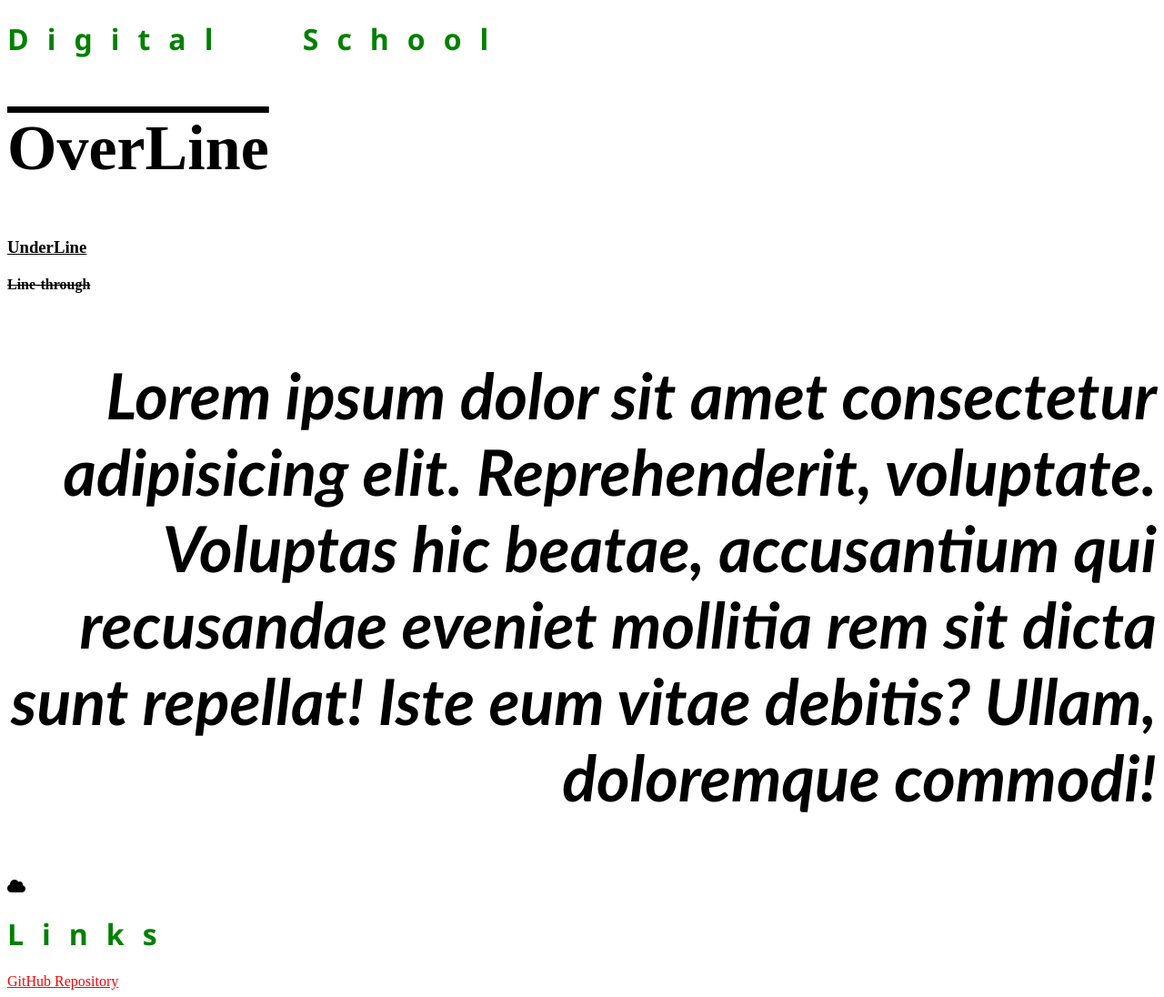
After one commit to EltonPajaziti/Shkolla-Digjitale, a PHP site: page /index2.html in a window 1280 px wide. The commit adds this page. Shown: the whole page at 91% size. Run offline with PHP 8.4, Linux system fonts and the light colour scheme; some libraries are stand-ins or nearby versions.

Commit message:
module 12
module 12

```diff
--- a/Ligjerata 5/CSS/style.css
+++ b/Ligjerata 5/CSS/style.css
@@ -33,7 +33,7 @@ div{
     background-color: powderblue;
     height: 200px;
     width: 50%;
-    /* nese e bojna max-width divi e ka max qat qidth pa marr parasysh elementet e tij sa e kane  */
+    /* nese e bojna max-width divi e ka max qat width pa marr parasysh elementet e tij sa e kane  */
 }
 
 h1{
--- /dev/null
+++ b/Ligjerata 5/CSS/style2.css
@@ -0,0 +1,58 @@
+@font-face {
+    font-family: "Fake Identity";
+    src: url("../Fonts/FakeIdentity.ttf");
+}
+
+h1{
+    color: green;
+    letter-spacing: 20px;
+    /* hapesira ne mes shkronjave  */
+    word-spacing: 50px;
+    /* hapesire ne mes te fjaleve te nje fjalie  */
+    font-family: 'Segoe UI', Tahoma, Geneva, Verdana, sans-serif;
+}
+
+/*  te dafont.com mundemi me marr loje te ndryshme te fonteve  */
+p{
+    text-indent: 50px;
+    /* e len nje hapesire ne fillim te rreshtit  */
+    /* text-align: left; eshte by defaault */
+    text-align: right;
+    font-family: 'Gill Sans', 'Gill Sans MT', Calibri, 'Trebuchet MS', sans-serif;
+    /* kur qajo family eshte ma shume se 1 fjale eshte e ndare me space atehere e shtijna nthonjza perndryshe si psh Calibri ksa nevoje me e shti nthojza  */
+    font-style: oblique;   /*eshte si italic veq se perdoret me pak*/
+    font-weight: bold;   /* mundemi edhe me vlera me i tregu */
+}
+
+h2{
+    text-decoration: overline ;
+
+}
+
+h3{
+    text-decoration: underline;
+}
+h4{
+    text-decoration: line-through;
+    /* gati se me tagun del */
+}
+.myElement{
+    font-size: 70px;
+}
+
+a:link{
+    color: red;
+}
+
+a:visited{
+    color: green;
+}
+
+
+a:hover{
+    color:palevioletred
+}
+
+a:active{
+    color: blue;
+}
--- /dev/null
+++ b/Ligjerata 5/index2.html
@@ -0,0 +1,25 @@
+<!DOCTYPE html>
+<html lang="en">
+<head>
+    <meta charset="UTF-8">
+    <meta name="viewport" content="width=device-width, initial-scale=1.0">
+    <title>Lesson 12</title>
+    <link rel="stylesheet" href="/Ligjerata 5/CSS/style2.css">
+    <script src="https://kit.fontawesome.com/83e1d59f24.js" crossorigin="anonymous"></script>
+    <link rel="stylesheet" href="https://fonts.googleapis.com/icon?family=Material+Icons">
+</head>
+<body>
+    <h1>Digital School</h1>
+    <h2 class="myElement">OverLine</h2>
+    <h3>UnderLine</h3>
+    <h4>Line-through</h4>
+    <p class="myElement">Lorem ipsum dolor sit amet consectetur adipisicing elit. Reprehenderit, voluptate. Voluptas hic beatae, accusantium qui recusandae eveniet mollitia rem sit dicta sunt repellat! Iste eum vitae debitis? Ullam, doloremque commodi!</p>
+    <!-- ideja e ID eshte qe me bo nje element unik ndryshe prej te tjerave
+     pra tnjejten id smunen me pas dy elemente
+     ndersa klasen ma shume e perdorim per grupim te elementeve dmth munden me i pas dy e ma shume elemente te njejten klase  -->
+     <i class="fas fa-cloud"></i>
+
+     <h1>Links</h1>
+     <a href="https://github.com/EltonPajaziti/Shkolla-Digjitale" target="_blank">GitHub Repository</a>
+</body>
+</html>
```
Also changed, not shown: Ligjerata 5/Fonts/FakeIdentity.ttf (added).
